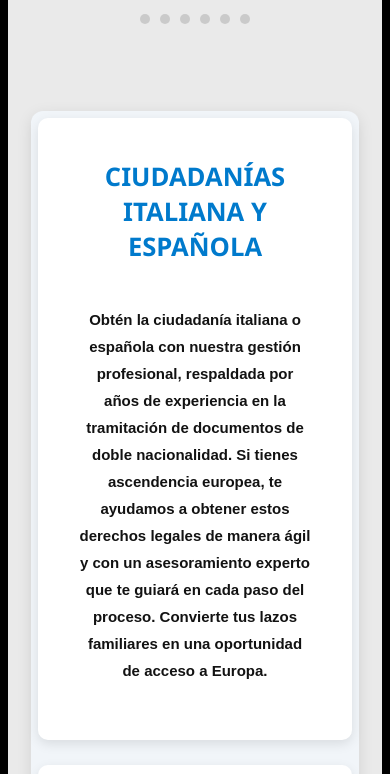
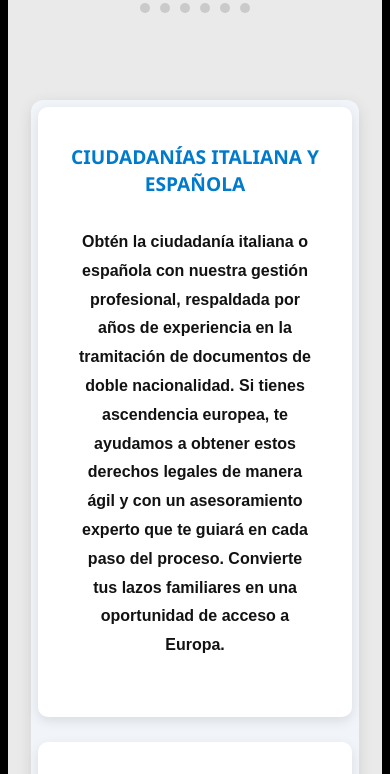
Before and after one commit to lucasspuig/Visas, a plain HTML site: page index.html in a window 390 px wide. Shown: the part 1433-2207 px from the top of the page. Drawn offline with nearby package versions, Linux system fonts and the light colour scheme.

Commit message:
arreglos

```diff
--- a/styles.css
+++ b/styles.css
@@ -486,7 +486,7 @@ footer {
     .servicios{
 
         p{
-            margin-top: 12%;
+            margin-top: 8%;
             margin-bottom: 5%;
             font-size: 15px;
             margin-bottom: 7%;
@@ -595,6 +595,21 @@ footer {
         font-weight: bold;
         transition: background-color 0.3s ease-in-out; /* Animación suave */
     }
+    /* Estilos de Títulos */
+.servi1 h2, .servi2 h2, .servi3 h2, .servi4 h2 {
+    font-size: 1.2rem;
+    color: #007acc;
+    text-transform: uppercase;
+    margin-bottom: 2%;
+    font-weight: bold;
+    transition: color 0.3s ease;
+}
+
+.servi1 p, .servi2 p, .servi3 p, .servi4 p {
+    font-size: 1rem;
+    line-height: 1.8;
+    color: rgb(18, 18, 18);
+}
     /* Sección Nosotros */
     .nosotros {
             padding: 50px;
@@ -709,7 +724,7 @@ footer {
     /* secccion carrusel/servicio*/
     .servicios{
         p{
-            margin-top: 12%;
+            margin-top: 8%;
             margin-bottom: 5%;
             font-size: 15px;
             margin-bottom: 7%;
```
